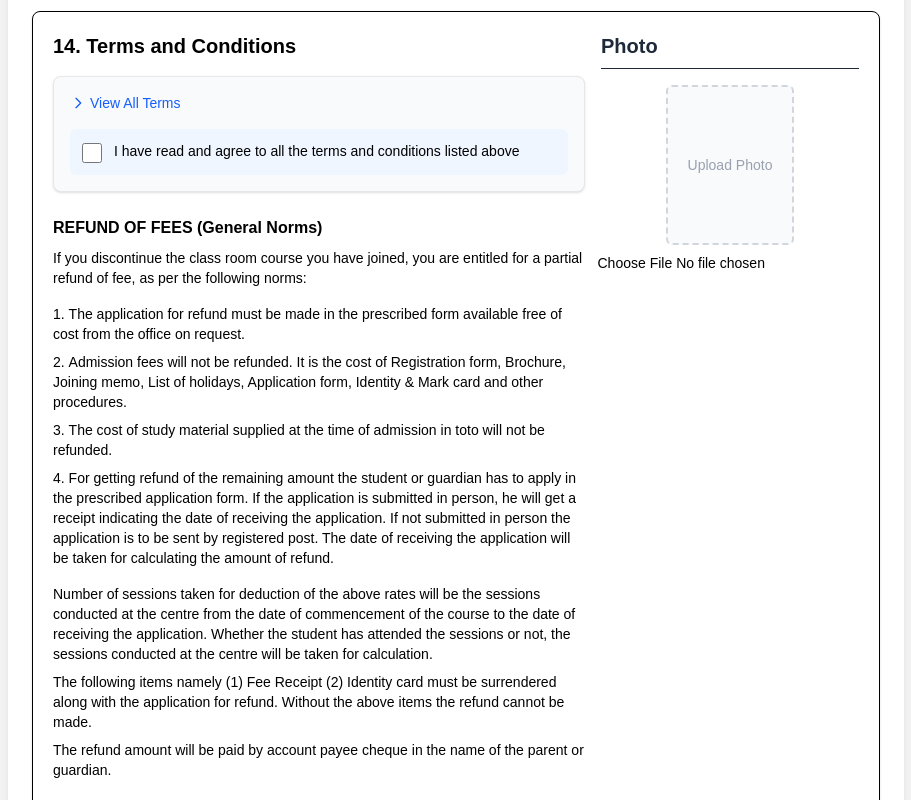
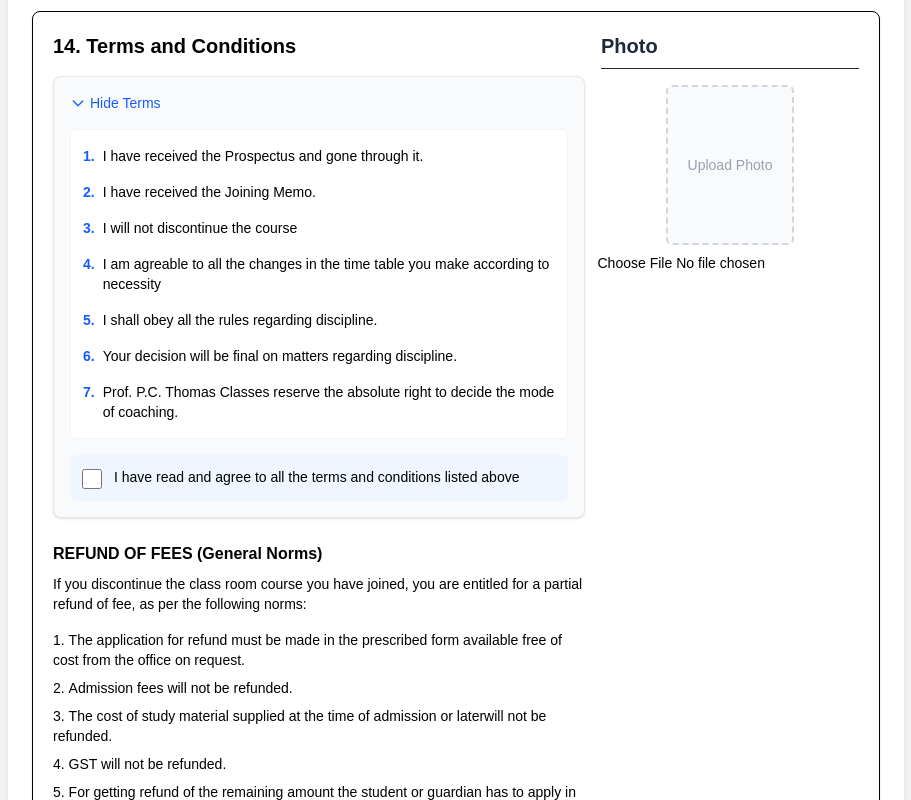
Before and after one commit to PCThomas7/Appform, a React (Vite) app: page / in a window 1280 px wide. Shown: the part 3260-4060 px from the top of the page, without its empty margins (184-1095 px from the left). Built offline with nearby package versions, Linux system fonts and the light colour scheme; what @react-pdf/renderer would draw is missing.

Commit message:
updated spellings

```diff
--- a/src/App.tsx
+++ b/src/App.tsx
@@ -3,8 +3,7 @@ import { useState } from 'react';
 import { useForm } from 'react-hook-form';
 import './App.css';
 
-// Import components
-import ApplicationForm from './components/ApplicationForm';
+
 import CourseSelection from './components/CourseSelection';
 import PersonalInformation from './components/PersonalInformation';
 import ParentInformation from './components/ParentInformation';
--- a/src/components/TermsAndConditions.tsx
+++ b/src/components/TermsAndConditions.tsx
@@ -7,17 +7,15 @@ type TermsAndConditionsProps = {
 };
 
 const TermsAndConditions = ({ register, errors }: TermsAndConditionsProps) => {
-  const [showTerms, setShowTerms] = useState(false);
+  const [showTerms, setShowTerms] = useState(true);
   const terms = [
     'I have received the Prospectus and gone through it.',
     'I have received the Joining Memo.',
-    'I have received the Time Table.',
-    'I am agreeable to all the changes in the time table you may do according to necessity.',
-    'I will abide by all the rules and regulations of the coaching centre.',
+    'I will not discontinue the course',
+    'I am agreable to all the changes in the time table you make according to necessity',
+    'I shall obey all the rules regarding discipline.',
     'Your decision will be final on matters regarding discipline.',
-    'An amount of Rs. 250 will be deducted from the coaching session fee as admission fee.',
-    'I will not claim any refund of fees if I discontinue the coaching session.',
-    'I understand that the decision of the management of Prof. P.C. Thomas Classes reserve the absolute right to decide the mode of coaching.'
+    'Prof. P.C. Thomas Classes reserve the absolute right to decide the mode of coaching.'
   ];
 
   return (
@@ -90,38 +88,45 @@ const TermsAndConditions = ({ register, errors }: TermsAndConditionsProps) => {
             the office on request.
           </li>
           <li>
-            Admission fees will not be refunded. It is the cost of Registration form, Brochure, Joining
-            memo, List of holidays, Application form, Identity & Mark card and other procedures.
+            Admission fees will not be refunded.
           </li>
           <li>
-            The cost of study material supplied at the time of admission in toto will not be refunded.
+            The cost of study material supplied at the time of admission or laterwill not be refunded.
+          </li>
+          <li>
+            GST will not be refunded.
           </li>
           <li>
             For getting refund of the remaining amount the student or guardian has to apply in the
             prescribed application form. If the application is submitted in person, he will get a receipt
             indicating the date of receiving the application. If not submitted in person the application is
-            to be sent by registered post. The date of receiving the application will be taken for
+            to be sent by registered post A/D. The date of receiving the application will be taken for
             calculating the amount of refund.
           </li>
         </ol>
 
         <p className="text-sm mt-4">
-          Number of sessions taken for deduction of the above rates will be the sessions conducted at
-          the centre from the date of commencement of the course to the date of receiving the
-          application. Whether the student has attended the sessions or not, the sessions conducted at
-          the centre will be taken for calculation.
+        (1) Number of sessions taken for deduction at the above rates will be the sessions conducted at
+        the centre between the starting of the course and the receipt of refund application. Whether the
+        student was actually present or not is not taken into consideration.
+        (2) The actual number of sessions conducted may be more than that quoted above. It depends on
+        the time available before the examination. Any how those sessions will not be included for refund.
         </p>
-
         <p className="text-sm mt-2">
-          The following items namely (1) Fee Receipt (2) Identity card must be surrendered
+        An amount of Rs. 650/Session for Repeater and Rs. 200/Session for other courses will be deducted for each teaching session conducted after the date of joining
+        </p>
+        <p className="text-sm mt-2">
+          The following items namely (1) Fee Receipt (2) must be surrendered
           along with the application for refund. Without the above items the refund cannot be made.
         </p>
 
         <p className="text-sm mt-2">
-          The refund amount will be paid by account payee cheque in the name of the parent or guardian.
+          The refund amount will be given as crossed cheque in the name of the parent or guardian
+          within 30 days after the receipt of the application for refund.
         </p>
 
         <p className="text-sm font-bold mt-4">I agree to it.</p>
+        <input type="checkbox" {...register('refundAgreed', { required: 'You must agree to the refund terms' })} />
       </div>
     </div>
   );
--- a/src/utils/pdfGenerator.tsx
+++ b/src/utils/pdfGenerator.tsx
@@ -687,13 +687,11 @@ const ApplicationFormPDF = ({ formData }: { formData: any }) => {
  make according to necessity</Text>
           <Text style={[styles.termItem , {paddingLeft:12}]}>    e) I shall obey all the rules regarding discipline.</Text>
           <Text style={[styles.termItem , {paddingLeft:12}]}>    f) Your decision will be final on matters regarding discipline.</Text>
-          <Text style={[styles.termItem , {paddingLeft:12}]}>    g) An amount of Rs. 200 will be deducted for each teaching session
- of 1.5 hrs conducted after the date of joining.</Text>
-          <Text style={[styles.termItem , {paddingLeft:12}]}>    h) Prof. P. C. Thomas Classes reserve the absolute right to decide the mode of coaching.</Text>
+          <Text style={[styles.termItem , {paddingLeft:12}]}>    g) Prof. P. C. Thomas Classes reserve the absolute right to decide the mode of coaching.</Text>
         </View>
 
         {/* Photo Box */}
-        <View style={{ position: 'absolute', top: 60, right: 20, width: 70, height: 80, border: '1px solid #000', justifyContent: 'center', alignItems: 'center' }}>
+        <View style={{ position: 'absolute', top: 100, right: 20, width: 70, height: 80, border: '1px solid #000', justifyContent: 'center', alignItems: 'center' }}>
           {formData.photo ? (
             <Image src={formData.photo} style={{ width: 68, height: 78 }} />
           ) : (
@@ -704,21 +702,26 @@ const ApplicationFormPDF = ({ formData }: { formData: any }) => {
         {/* Refund Policy */}
         <View style={styles.refundSection}>
           <Text style={styles.refundTitle}>REFUND OF FEES (General Norms)</Text>
-          <Text style={styles.refundText}>If you discontinue the course you have joined, you are entitled for a partial refund of fee, as per the following norms</Text>
+          <Text style={styles.refundText}>If you discontinue the class room course you have joined, you are entitled for a partial refund of fee, as per the following norms</Text>
           <Text style={styles.refundText}> a) The application for refund must be made in the prescribed form available free of cost from
  the office on request.</Text>
-          <Text style={styles.refundText}> b) Admission fees will not be refunded. It is the cost of Registration form, Brochure, Joining
- memo, List of hostels, Application forms, Identity & Mark card and office procedures.</Text>
+          <Text style={styles.refundText}> b) Admission fees will not be refunded.</Text>
           <Text style={styles.refundText}>c) The cost of study material supplied at the time of admission or later will not be refunded.</Text>
           <Text style={styles.refundText}>d) GST will not be refunded.</Text>
-          <Text style={styles.refundText}>e) For getting refund of the remaining amount the student or guardian has to apply in the prescribed application form. If the application is submitted in person, the ID card receipt indicating the date of receipt of application will be given. If not submitted in person the application is indicating the date of receiving the application will be taken for calculating the amount of refund.</Text>
-          <Text style={styles.refundText}>f) (1) Number of sessions before deduction at the above rates will be the sessions conducted at the centre between the starting of the course and the date of receipt of refund application. Whether the student has actually present or not is not taken into consideration.</Text>
+          <Text style={styles.refundText}>e) For getting refund of the remaining amount the student or guardian has to apply in the prescribed application form. If the application is submitted in person,  he will get a receipt
+ indicating the date of receiving the application. If not submitted in person the application is
+ to be sent by registered post A/D. The date of receiving the application will be taken for
+ calculating the amount of refund.</Text>
+          <Text style={styles.refundText}>f) (1) Number of sessions taken for deduction at the above rates will be the sessions conducted at
+ the centre between the starting of the course and the receipt of refund application. Whether the
+ student was actually present or not is not taken into consideration. </Text>
           <Text style={styles.refundText}>   (2) The actual number of sessions conducted may be more than the quoted above. It depends on the time available before the examination. Any how these sessions will not be included for refund.</Text>
-          <Text style={styles.refundText}>g) The following items namely (1) Fee Receipt (2) Identity card must be surrendered along with the application for refund. Without the above items the refund cannot be made.</Text>
-          <Text style={styles.refundText}>h) The refund amount will be given as crossed cheque in the name of the parent or guardian within 30 days after the receipt of the application for refund.</Text>
+          <Text style={styles.refundText}>g) An amount of Rs. 650/Session for Repeater and Rs. 200/Session for other courses will be deducted for each teaching session conducted after the date of joining </Text>
+          <Text style={styles.refundText}>h) The following items namely (1) Fee Receipt (2) must be surrendered along with the application for refund. Without the above items the refund cannot be made.</Text>
+          <Text style={styles.refundText}>i) The refund amount will be given as crossed cheque in the name of the parent or guardian within 30 days after the receipt of the application for refund.</Text>
         </View>
 
-        <View style={{ marginTop: 3 }}>
+        <View style={{ marginTop: 3 ,marginLeft:12 ,marginRight:12}}>
           <Text style={{ fontSize: 8, fontWeight: 'bold' }}>I agree to it.</Text>
         </View>
 
```
